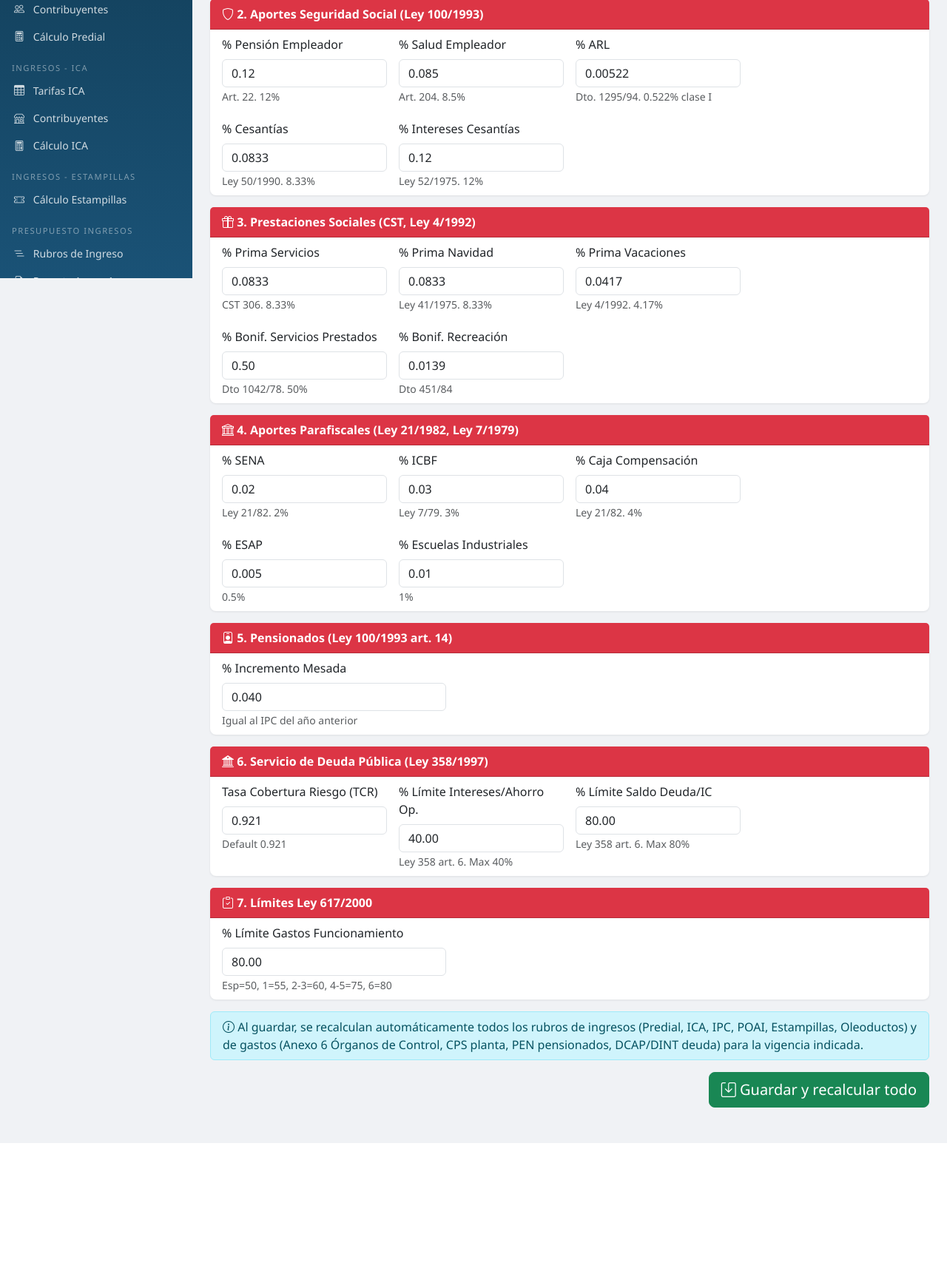
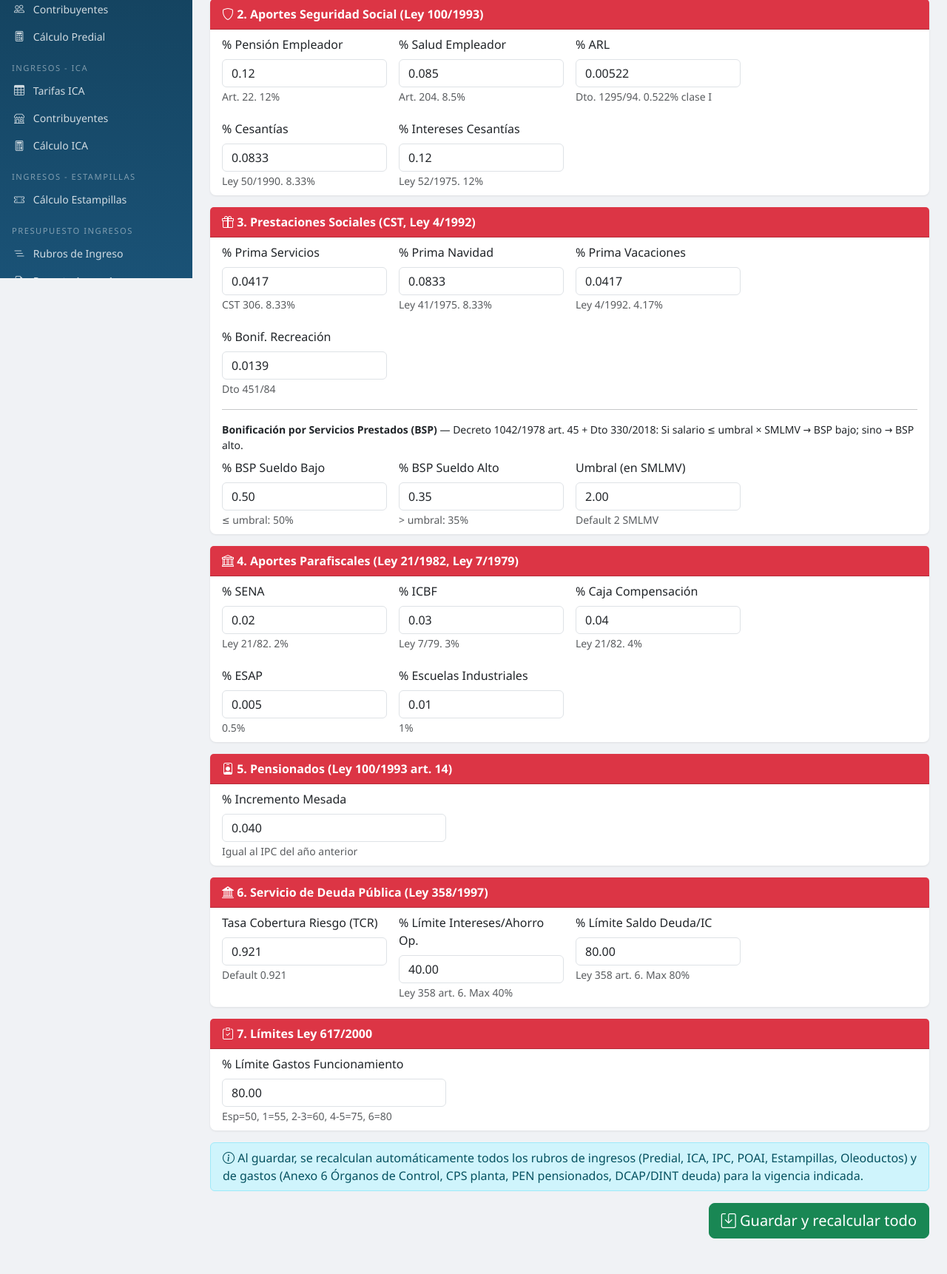
Before and after one commit to Jorgecuenca1/Presupuesto, a Django app: page /parametros/ in a window 1280 px wide, after a click on "GASTOS". Shown: the part 424-2146 px from the top of the page at 74% size. Before the commit the page ends 1969 px from the top, so only its background shows below. Run offline with Django 5.2, Linux system fonts and the light colour scheme; the visitor is signed in with stand-in values (Sample User, id 1); data that the repository does not hold is empty.

Commit message:
Feat: BSP sector publico con umbral SMLMV + Prima de Servicios sector publico 4.17%
Decreto 1042/1978 art. 45 + Dto 330/2018 (Bonificacion por Servicios Prestados):
  - Salario <= umbral_smlmv_bsp × SMLMV: BSP = 50% sueldo mensual (sueldo bajo)
  - Salario >  umbral_smlmv_bsp × SMLMV: BSP = 35% sueldo mensual (sueldo alto)
  - Umbral default: 2 SMLMV

Nuevos params en ParametrosSistema:
  pct_bonif_servicios_prestados      = 0.50 (BSP sueldo bajo)  -- renombrado
  pct_bonif_servicios_prestados_alto = 0.35 (BSP sueldo alto)  -- nuevo
  umbral_smlmv_bsp                   = 2.00 (umbral en SMLMV)  -- nuevo

Decreto 1042/1978 art. 58 - Prima de Servicios sector publico:
  - 15 dias / año = 4.17% (NO 8.33% que es sector privado)
  - Default cambiado: pct_prima_servicios 0.0833 → 0.0417
  - Data migration actualiza valores existentes

Lógica en _regenerar_costo_personal:
  umbral = umbral_smlmv_bsp × valor_smlmv
  pct_bsp = 50% si sal_mes <= umbral else 35%
  cp.bonif_servicios_prestados = sal_mes × pct_bsp

Template /parametros/ pestaña GASTOS sección 3 ahora muestra los 3 campos BSP.
Archivado GUIA_DAFP_REGIMEN_SALARIAL_2019.pdf en raiz del proyecto.

Migration core.0013.

```diff
--- a/core/forms.py
+++ b/core/forms.py
@@ -77,6 +77,8 @@ class ParametrosForm(forms.ModelForm):
             'pct_prima_navidad': forms.NumberInput(attrs={'class': 'form-control', 'step': '0.0001'}),
             'pct_prima_vacaciones': forms.NumberInput(attrs={'class': 'form-control', 'step': '0.0001'}),
             'pct_bonif_servicios_prestados': forms.NumberInput(attrs={'class': 'form-control', 'step': '0.0001'}),
+            'pct_bonif_servicios_prestados_alto': forms.NumberInput(attrs={'class': 'form-control', 'step': '0.0001'}),
+            'umbral_smlmv_bsp': forms.NumberInput(attrs={'class': 'form-control', 'step': '0.01'}),
             'pct_bonif_recreacion': forms.NumberInput(attrs={'class': 'form-control', 'step': '0.0001'}),
             'pct_aporte_sena': forms.NumberInput(attrs={'class': 'form-control', 'step': '0.0001'}),
             'pct_aporte_icbf': forms.NumberInput(attrs={'class': 'form-control', 'step': '0.0001'}),
--- a/core/models.py
+++ b/core/models.py
@@ -120,9 +120,9 @@ class ParametrosSistema(models.Model):
                                                     verbose_name='% Intereses Cesantías',
                                                     help_text='Ley 52/1975. Default 12% anual sobre cesantías')
     # Prestaciones Sociales
-    pct_prima_servicios = models.DecimalField(max_digits=6, decimal_places=4, default=Decimal('0.0833'),
+    pct_prima_servicios = models.DecimalField(max_digits=6, decimal_places=4, default=Decimal('0.0417'),
                                                 verbose_name='% Prima de Servicios',
-                                                help_text='CST art. 306. Default 8.33% = 1 mes/año')
+                                                help_text='Sector público: 15 días = 4.17% (Dto 1042/78 art. 58). Sector privado: 8.33% = 1 mes.')
     pct_prima_navidad = models.DecimalField(max_digits=6, decimal_places=4, default=Decimal('0.0833'),
                                               verbose_name='% Prima de Navidad',
                                               help_text='Ley 41/1975. Default 8.33% = 1 mes/año')
@@ -130,8 +130,14 @@ class ParametrosSistema(models.Model):
                                                  verbose_name='% Prima de Vacaciones',
                                                  help_text='Ley 4/1992. Default 4.17% = 15 días/año')
     pct_bonif_servicios_prestados = models.DecimalField(max_digits=6, decimal_places=4, default=Decimal('0.50'),
-                                                          verbose_name='% Bonif. Servicios Prestados',
-                                                          help_text='Decreto 1042/1978 art. 45. Default 50% del salario mensual')
+                                                          verbose_name='% BSP Sueldo Bajo (≤ umbral)',
+                                                          help_text='Decreto 1042/1978 art. 45 + Dto 330/2018. Default 50% para sueldos ≤ 2 SMLMV')
+    pct_bonif_servicios_prestados_alto = models.DecimalField(max_digits=6, decimal_places=4, default=Decimal('0.35'),
+                                                               verbose_name='% BSP Sueldo Alto (> umbral)',
+                                                               help_text='Decreto 1042/1978 art. 45 + Dto 330/2018. Default 35% para sueldos > 2 SMLMV')
+    umbral_smlmv_bsp = models.DecimalField(max_digits=4, decimal_places=2, default=Decimal('2.00'),
+                                             verbose_name='Umbral SMLMV para BSP',
+                                             help_text='Si salario_mensual ≤ umbral × SMLMV → BSP bajo; sino BSP alto. Dto 1042/78.')
     pct_bonif_recreacion = models.DecimalField(max_digits=6, decimal_places=4, default=Decimal('0.0139'),
                                                  verbose_name='% Bonificación Recreación',
                                                  help_text='Decreto 451/1984. Default ~2 días salario (1.39%)')
--- a/core/views.py
+++ b/core/views.py
@@ -165,7 +165,15 @@ def _regenerar_costo_personal(params):
         cp.vacaciones = sal_anual * _D('0.0417')
         cp.cesantias = sal_anual * (params.pct_cesantias or 0)
         cp.intereses_cesantias = cp.cesantias * (params.pct_intereses_cesantias or 0)
-        cp.bonif_servicios_prestados = sal_mes * (params.pct_bonif_servicios_prestados or 0)
+        # BSP (Bonificacion por Servicios Prestados) - Dto 1042/78 art. 45:
+        # - Si salario_mensual <= umbral × SMLMV: BSP = 50% del sueldo (sueldo bajo)
+        # - Si salario_mensual >  umbral × SMLMV: BSP = 35% del sueldo (sueldo alto)
+        umbral_bsp = (params.umbral_smlmv_bsp or _D('2.0')) * (params.valor_smlmv or _D('0'))
+        if sal_mes <= umbral_bsp:
+            pct_bsp = params.pct_bonif_servicios_prestados or _D('0.50')
+        else:
+            pct_bsp = params.pct_bonif_servicios_prestados_alto or _D('0.35')
+        cp.bonif_servicios_prestados = sal_mes * pct_bsp
         cp.bonif_recreacion = sal_anual * (params.pct_bonif_recreacion or 0)
         # Aportes seguridad social
         cp.aportes_pension = sal_anual * (params.pct_aporte_pension or 0)
--- a/templates/ingresos/parametros_form.html
+++ b/templates/ingresos/parametros_form.html
@@ -231,8 +231,16 @@
                     <div class="col-md-3"><label class="form-label">% Prima Vacaciones</label>{{ form.pct_prima_vacaciones }}<small class="text-muted">Ley 4/1992. 4.17%</small></div>
                 </div>
                 <div class="row g-3 mt-1">
-                    <div class="col-md-3"><label class="form-label">% Bonif. Servicios Prestados</label>{{ form.pct_bonif_servicios_prestados }}<small class="text-muted">Dto 1042/78. 50%</small></div>
                     <div class="col-md-3"><label class="form-label">% Bonif. Recreación</label>{{ form.pct_bonif_recreacion }}<small class="text-muted">Dto 451/84</small></div>
+                </div>
+
+                <hr class="my-3">
+                <p class="small mb-2"><strong>Bonificación por Servicios Prestados (BSP)</strong> — Decreto 1042/1978 art. 45 + Dto 330/2018:
+                    Si salario ≤ umbral × SMLMV → BSP bajo; sino → BSP alto.</p>
+                <div class="row g-3">
+                    <div class="col-md-3"><label class="form-label">% BSP Sueldo Bajo</label>{{ form.pct_bonif_servicios_prestados }}<small class="text-muted">≤ umbral: 50%</small></div>
+                    <div class="col-md-3"><label class="form-label">% BSP Sueldo Alto</label>{{ form.pct_bonif_servicios_prestados_alto }}<small class="text-muted">&gt; umbral: 35%</small></div>
+                    <div class="col-md-3"><label class="form-label">Umbral (en SMLMV)</label>{{ form.umbral_smlmv_bsp }}<small class="text-muted">Default 2 SMLMV</small></div>
                 </div>
             </div>
         </div>
```
Also changed, not shown: core/migrations/0013_bsp_y_prima_servicios_publico.py (added).
